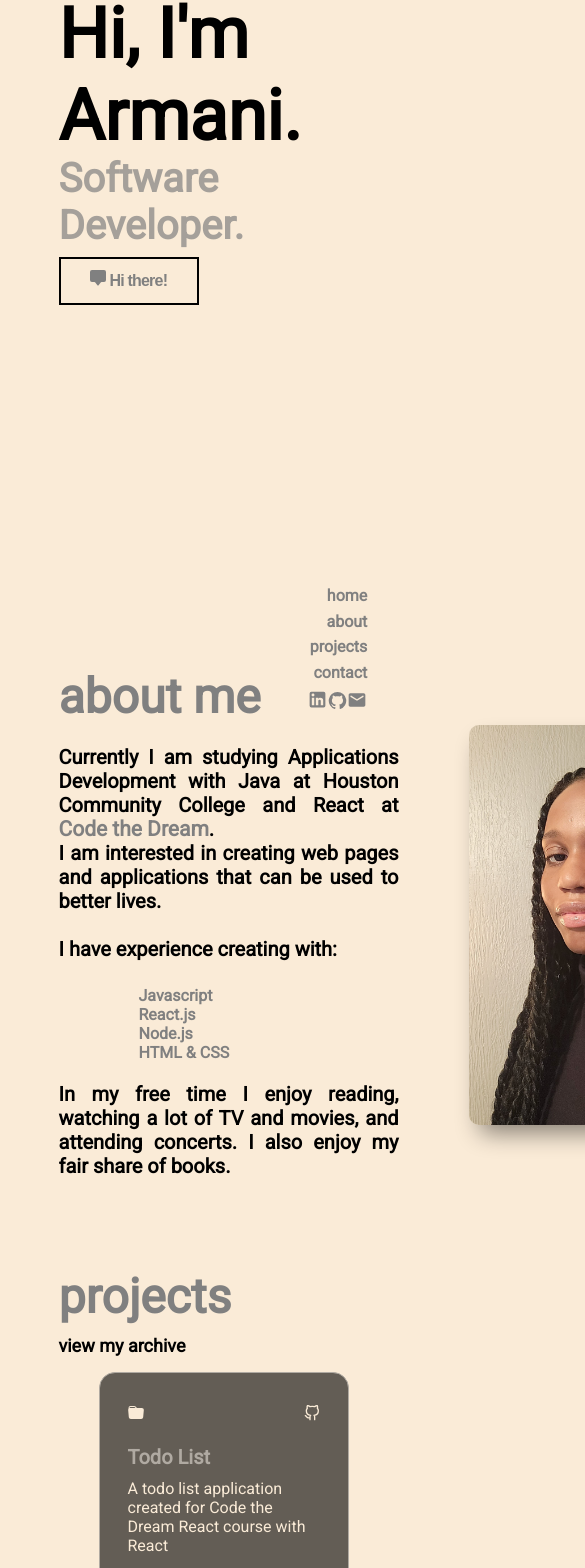
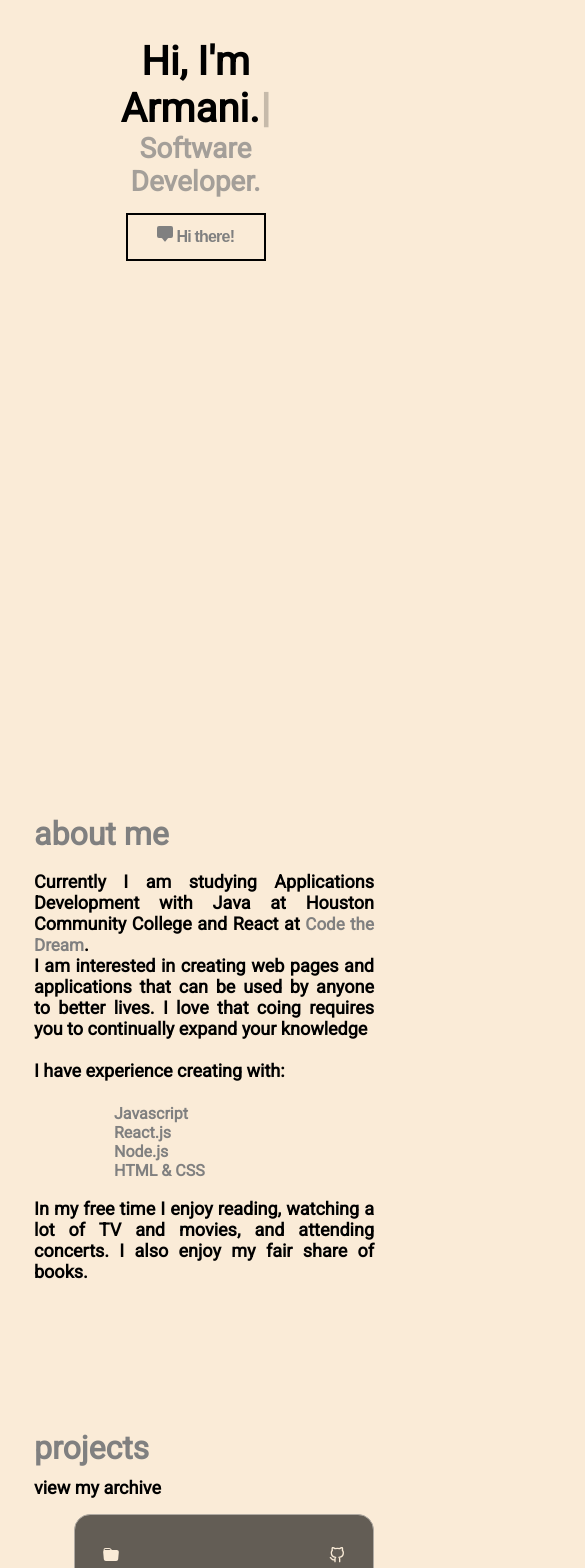
Before and after one commit to Armanchi/armanijohnson, a React (Create React App) app: page / in a window 390 px wide. Shown: the part 46-1614 px from the top of the page, 585 px wide, since content can reach past the window. Built offline with nearby package versions, Linux system fonts and the light colour scheme.

Commit message:
updated media queries

```diff
--- a/src/Components/About.js
+++ b/src/Components/About.js
@@ -9,8 +9,10 @@ const About = () => {
       at Houston Community College{" "}
       and React at <a href="https://codethedream.org/"> Code the Dream</a>. <br />
       I am interested in creating web pages and applications that
-      can be used to better lives.<br />
-      <br/>I have experience creating with:
+      can be used by anyone to better lives. I love that coing requires you to
+      continually expand your knowledge<br />
+      <br/>
+      I have experience creating with:
     </p>
   );
   const two = (
--- a/src/Shared/globalStyles.css
+++ b/src/Shared/globalStyles.css
@@ -19,3 +19,16 @@ body{
     overflow-x: hidden;
     overflow-y: hidden;
 } */
+@media only screen and (max-width: 600px) {
+    body{
+        display: flex;
+        flex-wrap: wrap;
+    }
+    .App {
+        flex-direction: column;
+        padding: 40px 24px;
+      }
+    .content {
+        padding: 10px 10px;
+      }
+}
--- a/src/styles/Intro.css
+++ b/src/styles/Intro.css
@@ -83,8 +83,34 @@
   fill: #9aadbf;
 }
 
-@media (min-width: 768px) {
-    .intro-button {
-    min-width: 170px;
+@media (max-width: 600px) {
+  #intro {
+    min-height: unset;
+    padding-left: unset;
+    margin: 0;
+    align-items: center;
   }
+
+  .intro-title {
+    font-size: 46px;
+  }
+  .typewriter {
+    font-size: 40px;
+    text-align: center;
+  }
+
+  .subTitle {
+    margin: 0;
+    padding-bottom: 40px;
+    font-size: 28px;
+    text-align: center;
+  }
+
+  .intro-desc {
+    font-size: 18px;
+    text-align: center;
+    max-width: unset;
+    padding-bottom: 40px;
+  }
+
 }
--- a/src/styles/about.css
+++ b/src/styles/about.css
@@ -55,3 +55,32 @@
   box-shadow: 6px 13px 23px -5px rgba(0, 0, 0, 0.46);
   border: none;
 }
+@media only screen and (max-width: 600px) {
+  #about {
+    height: unset;
+    padding-left: unset;
+    padding-right: unset;
+    padding-top: 30%;
+  }
+  .aboutTitle{
+    font-size: 32px;
+  }
+
+  .Description1 {
+    font-size: 18px;
+    text-align: justify;
+  }
+
+  .Description1 a,
+  .Description1 b {
+    font-size: 17px;
+  }
+
+  .about-img img {
+    display: none;
+  }
+
+  .about-cont {
+    display: unset;
+  }
+}
--- a/src/styles/contact.css
+++ b/src/styles/contact.css
@@ -73,3 +73,18 @@ textarea {
       min-width: 170px;
     }
   }
+  @media only screen and (max-width: 600px) {
+    #contact {
+        height: unset;
+        padding-left: unset;
+        padding-right: unset;
+        padding-top: 30%;
+      }
+      .contactTitle{
+        font-size: 32px;
+      }
+      input,textarea {
+        width: 80%;
+      }
+
+}
--- a/src/styles/navbar.css
+++ b/src/styles/navbar.css
@@ -40,3 +40,8 @@ nav {
     flex-direction: row;
     justify-content: space-between;
   }
+  @media only screen and (max-width: 600px) {
+    nav{
+      display: none;
+    }
+  }
--- a/src/styles/projects.css
+++ b/src/styles/projects.css
@@ -111,73 +111,25 @@
     color: gray;
     font-weight: 500;
 }
-
-
-
-
-
-
-/* .Projects{
-    padding-left: 15%;
-    padding-right: 25%;
-    min-height: 60%;
-    font-family: 'Roboto', sans-serif ;
-}
-.ProjectsTitle{
-    font-size: 40px;
-    font-weight: bold;
-}
-.projectContainer{
-    padding-left: 15%;
-    padding-right: 25%;
-}
-.projectCard {
-    position: relative;
-    cursor: default;
-    display: flex;
-    flex-direction: column;
-    height: 100%;
-    width: 70%;
-    padding: 2rem 1.75rem;
-    border-radius: 16px;
-    background-color: #C6DBB4;
-}
-.projectCard:hover{
-    transform: translateY(-7px);
+@media only screen and (max-width: 600px) {
+    #projects {
+        height: unset;
+        padding-left: unset;
+        padding-right: unset;
+        padding-top: 30%;
+    }
+    .projects-card{
+        display: flex;
+        flex-direction: column;
+        justify-content: space-evenly;
+    }
+    .section-title{
+        font-size: 32px;
+      }
+      .projects-grid{
+        display: flex;
+        flex-direction: column;
+        justify-content: space-evenly;
+      }
 
 }
-.projectList{
-    display: grid;
-    grid-template-columns: repeat(3, minmax(300px, 1fr));
-    grid-gap: 20px;
-}
-@media (max-width: 1080px) {
-    .projectList {
-      grid-template-columns: repeat(auto-fill, minmax(250px, 1fr));
-    }
-  }
-.projectHeader{
-    margin-top: -20px;
-    display: flex;
-    padding: 1.25em 0 !important;
-    flex-direction: row;
-    justify-content: space-between;
-    border-bottom: none !important;
-}
-.Projects li, a{
-    list-style-type: none;
-    text-decoration: none;
-
-}
-.projectTitle{
-    font-size: 22px;
-    font-weight: bold;
-    color: #0B4200;
-}
-.projectDescription{
-    font-size: 18px;
-    padding-bottom: 40px;
-}
-.projectTech{
-    font-size: 16px;
-} */
```
